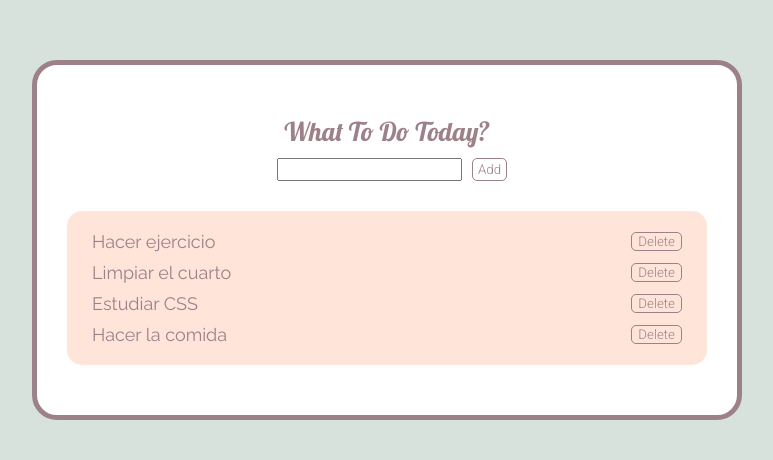
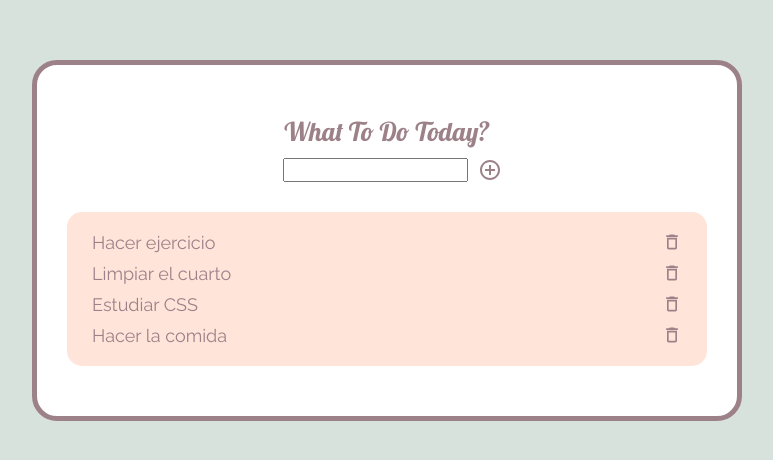
Before and after one commit to LittlePuggers/ToDoList, a React (Create React App) app: page / in a window 1280 px wide. Shown: the part 160-620 px from the top of the page, without its empty margins (253-1026 px from the left). Built offline with nearby package versions, Linux system fonts and the light colour scheme.

Commit message:
Added icons to the app

```diff
--- a/package.json
+++ b/package.json
@@ -5,6 +5,7 @@
   "dependencies": {
     "@emotion/react": "^11.10.4",
     "@emotion/styled": "^11.10.4",
+    "@mui/icons-material": "^5.10.3",
     "@mui/material": "^5.10.4",
     "@testing-library/jest-dom": "^5.14.1",
     "@testing-library/react": "^13.0.0",
--- a/src/App.css
+++ b/src/App.css
@@ -31,7 +31,7 @@ main{
   text-align: center;
 }
 
-form{
+.form{
   margin: 10px 0;
   display: flex;
   justify-content: center;
--- a/src/App.js
+++ b/src/App.js
@@ -11,11 +11,10 @@ function App() {
     'Hacer la comida'
   ])
 
-  function addTask(e){
-    e.preventDefault();
-    if(e.target.newtask.value){
+  function addTask(task){
+    if(task){
       setListaTareas((prev)=>{
-        return ([...prev, e.target.newtask.value])
+        return ([...prev, task])
       })
     }
   }
--- a/src/components/Tareas.jsx
+++ b/src/components/Tareas.jsx
@@ -1,4 +1,5 @@
 import { useState } from 'react'
+import DeleteIcon from '@mui/icons-material/DeleteOutlined'
 
 
 function Tareas({ tarea , handleDelete , index }) {
@@ -11,9 +12,9 @@ function Tareas({ tarea , handleDelete , index }) {
 
     return (
         <div>
-            <li className='list-item'>
+           <li className='list-item'>
                 <p onClick={()=>handleTachada()} className={tachada ? 'todo done' : 'todo'}>{tarea}</p>
-                <button onClick={() => handleDelete(index)}>Delete</button>
+                <DeleteIcon sx={{color:'#9d8189ff'}} fontSize='small' onClick={() => handleDelete(index)}></DeleteIcon>
             </li>
         </div>
     )
--- a/src/components/TextInput.jsx
+++ b/src/components/TextInput.jsx
@@ -1,10 +1,18 @@
+import AddCircleOutlineOutlinedIcon from '@mui/icons-material/AddCircleOutlineOutlined';
+import {useState} from 'react'
+
 export default function TextInput({ handleAddTask }){
+
+    const [userInput, setUserInput] = useState('')
+
     return(
         <div className='text-input'>
-            <form onSubmit={ e => handleAddTask(e) }>
-                <input type='text' name='newtask'/>
-                <button>Add</button>
-            </form>
+            <div className='form'>
+                <input type='text' onChange={(e)=>setUserInput(e.target.value)}/>
+                <AddCircleOutlineOutlinedIcon sx={{ color:'#9d8189ff'}}
+                 onClick={() => handleAddTask(userInput)}
+                />
+            </div>
         </div>
     )
 }
```
Also changed, not shown: 1 other file (tests, documents, lock files or other folders).
